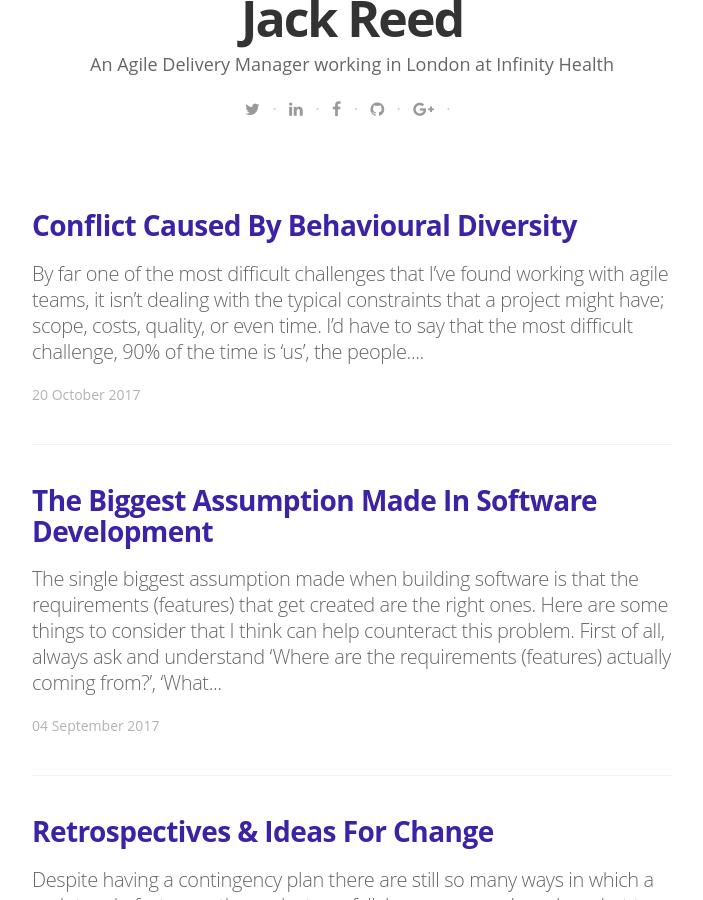
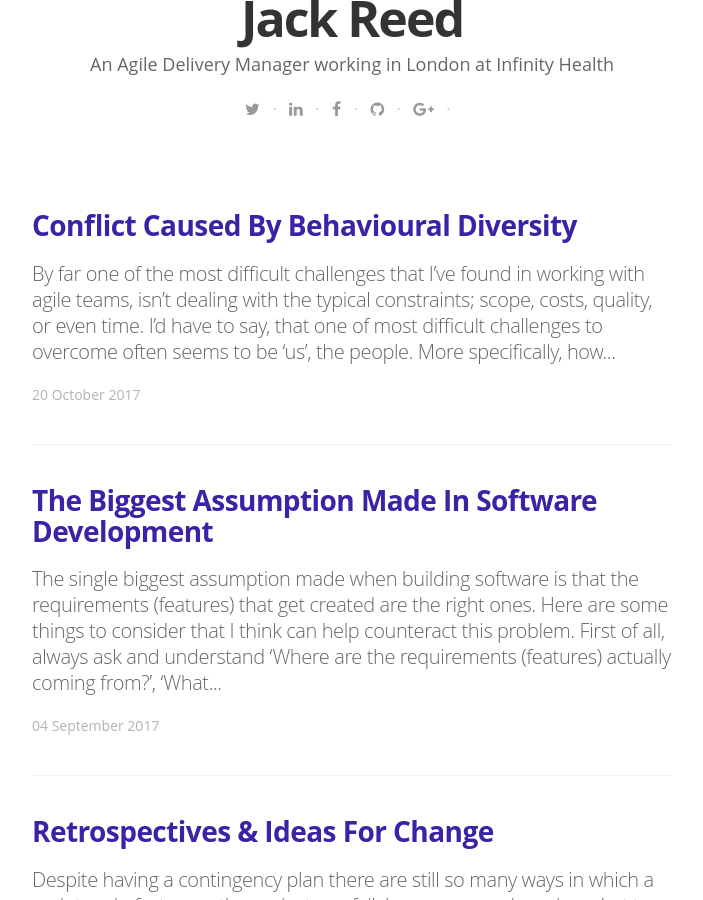
Before and after one commit to IamJackReed/JackReed, a Jekyll site: the page built from index.html, in a window 1280 px wide and 900 px high, scrolled down 541 px. Shown: the whole window, without its empty margins (288-991 px from the left). Built offline with Jekyll 4.4.1, drawn with Linux system fonts in a browser that asks for light colours; nearby versions of some CDN libraries; some web fonts are replaced; the list of posts is cut into pages by our own code.

Commit message:
Update 2017-10-20-conflict-caused-by-behavioural-diversity.md

```diff
--- a/_posts/2017-10-20-conflict-caused-by-behavioural-diversity.md
+++ b/_posts/2017-10-20-conflict-caused-by-behavioural-diversity.md
@@ -7,7 +7,7 @@
 image: /assets/article_images/2017-10-20-conflict-caused-by-behavioural-diversity/conflict-image.JPG
 image2: /assets/article_images/2017-10-20-conflict-caused-by-behavioural-diversity/conflict-image-mobile.JPG
 ---
-<span style="color:#00000; font-family: 'open sans'; font-size: 1em; font-size: 20px; font-weight: 200; hyphens: none;">By far one of the most difficult challenges that I've found working with agile teams, it isn't dealing with the typical constraints that a project might have; scope, costs, quality, or even time. I'd have to say that the most difficult challenge, 90% of the time is 'us', the people. More specifically, how we behave and communicate with one another - if behavioural diversity can cause conflict, is 'conflict' all that bad? Does using 'behaviour' and 'personality types' assessments really help us gauge an understanding of ourselves and others? Is human social behaviour straight forward?
+<span style="color:#00000; font-family: 'open sans'; font-size: 1em; font-size: 20px; font-weight: 200; hyphens: none;">By far one of the most difficult challenges that I've found in working with agile teams, isn't dealing with the typical constraints; scope, costs, quality, or even time. I'd have to say, that one of most difficult challenges to overcome often seems to be 'us', the people. More specifically, how we behave and communicate with one another - if behavioural diversity can cause conflict, is 'conflict' all that bad? Does using 'behaviour' and 'personality types' assessments really help us gauge an understanding of ourselves and others? Is human social behaviour straight forward?
 
 ## Is 'conflict' all that bad?
 <span style="color:#00000; font-family: 'open sans'; font-size: 1em; font-size: 20px; font-weight: 200; hyphens: none;">Almost all teams will eventually experience some form of conflict sooner or later. And in some cases, particularly in a scrum team it can even be desirable, so long as the conflicts that occur have a positive outcome. If a team are aware of their team members behavioural differences, and they all use a style that allows them to fully express their opinion without causing others to get stressed or take offence, then there could be some positive outcomes, some of which might include:
```
